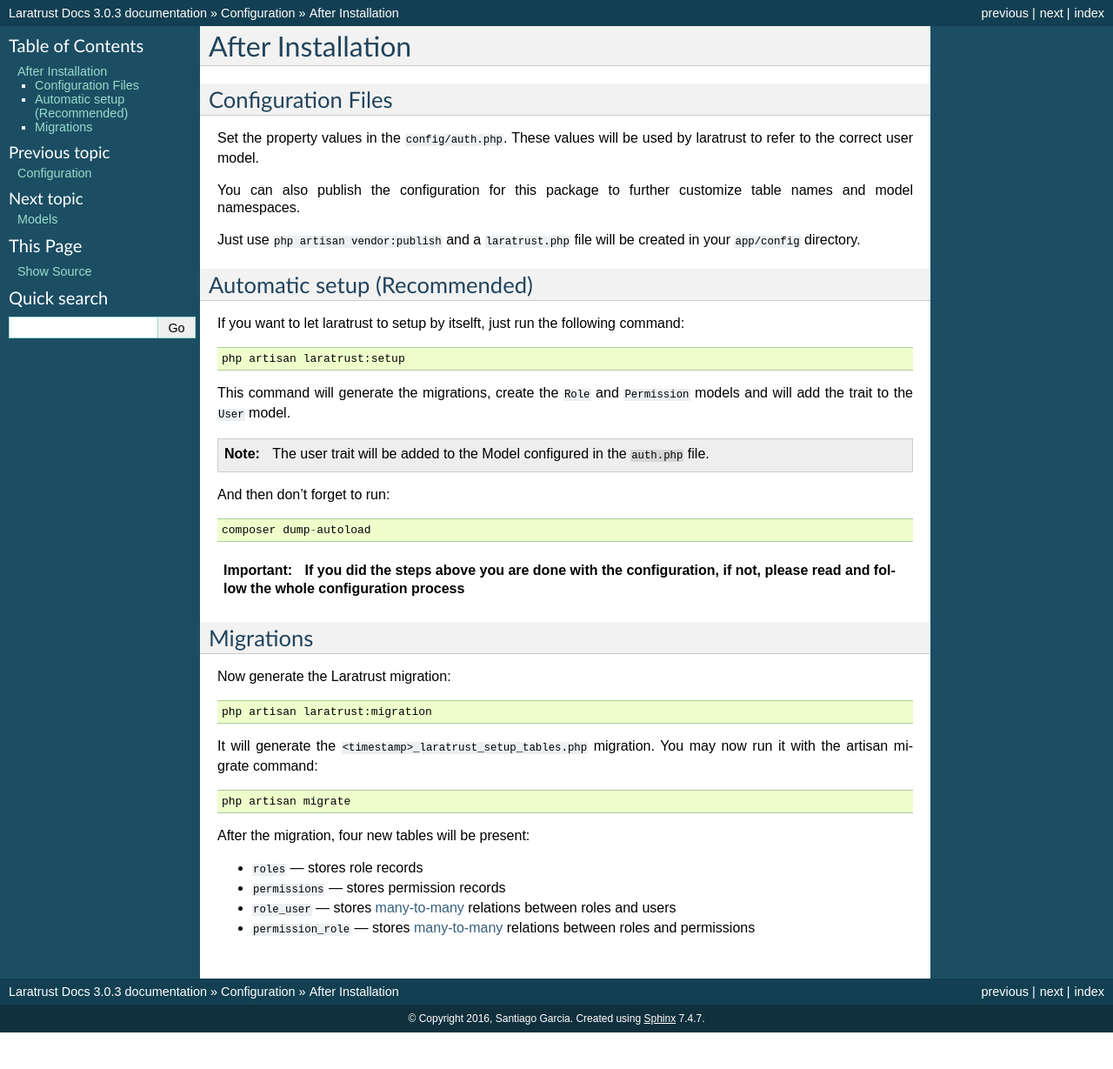
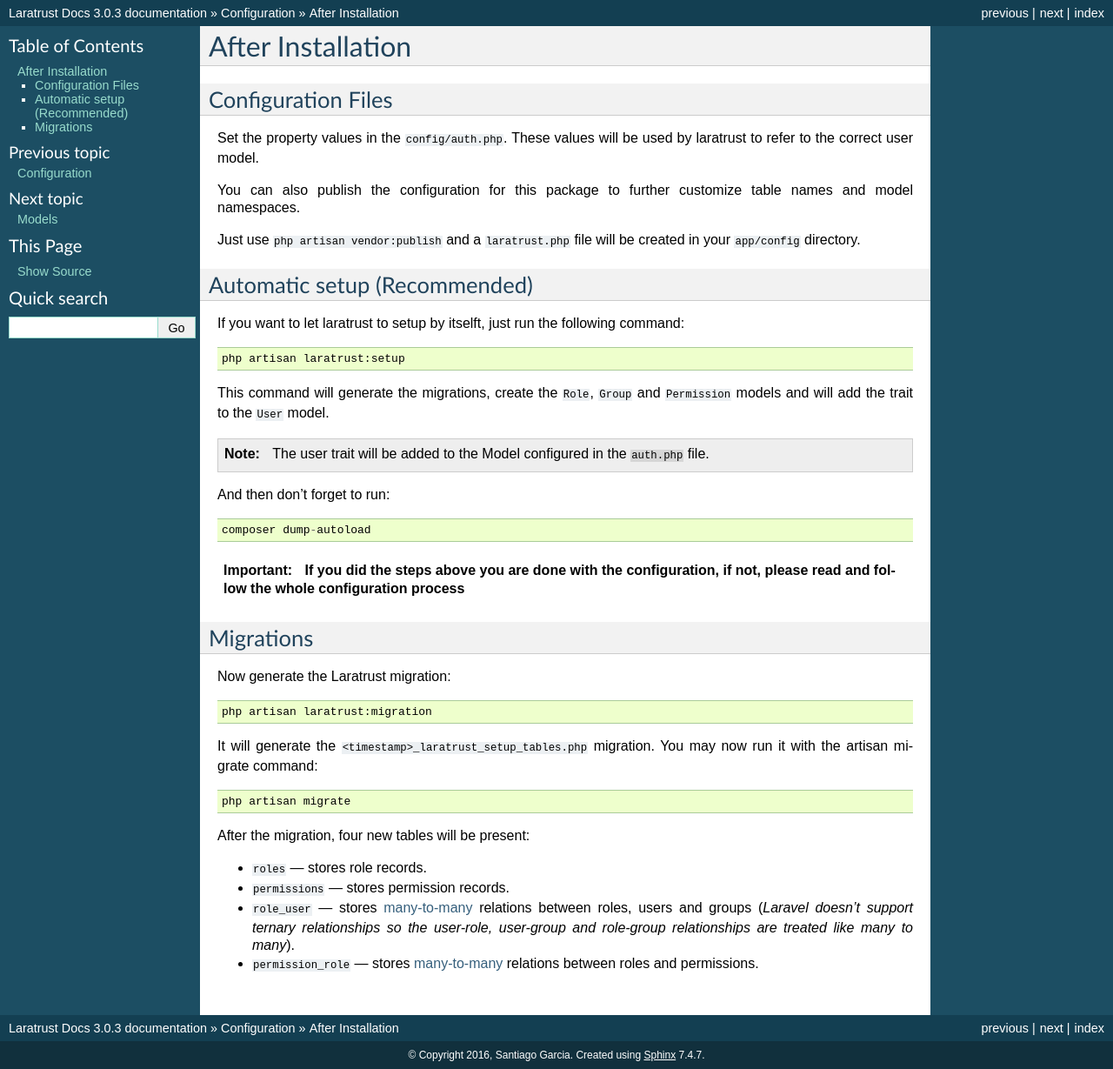
Before and after one commit to santigarcor/laratrust, a Sphinx documentation site: the page built from docs/configuration/after_installation.rst, in a window 1280 px wide. Shown: the whole page at 87% size. Built offline with Sphinx 7.4.7, drawn with Linux system fonts in a browser that asks for light colours; before the commit the page ends 1187 px from its top, so only the background shows below that.

Commit message:
Add Groups relationship and updated docs

```diff
--- a/docs/configuration/after_installation.rst
+++ b/docs/configuration/after_installation.rst
@@ -17,7 +17,7 @@
 
     php artisan laratrust:setup
 
-This command will generate the migrations, create the ``Role`` and ``Permission`` models and will add the trait to the ``User`` model.
+This command will generate the migrations, create the ``Role``, ``Group`` and ``Permission`` models and will add the trait to the ``User`` model.
 
 .. NOTE::
     The user trait will be added to the Model configured in the ``auth.php`` file.
@@ -43,7 +43,7 @@
 
 After the migration, four new tables will be present:
 
-* ``roles`` — stores role records
-* ``permissions`` — stores permission records
-* ``role_user`` — stores `many-to-many <https://laravel.com/docs/eloquent-relationships#many-to-many>`_ relations between roles and users
-* ``permission_role`` — stores `many-to-many <https://laravel.com/docs/eloquent-relationships#many-to-many>`_ relations between roles and permissions
+* ``roles`` — stores role records.
+* ``permissions`` — stores permission records.
+* ``role_user`` — stores `many-to-many <https://laravel.com/docs/eloquent-relationships#many-to-many>`_ relations between roles, users and groups (*Laravel doesn't support ternary relationships so the user-role, user-group and role-group relationships are treated like many to many*).
+* ``permission_role`` — stores `many-to-many <https://laravel.com/docs/eloquent-relationships#many-to-many>`_ relations between roles and permissions.
--- a/docs/configuration/models/index.rst
+++ b/docs/configuration/models/index.rst
@@ -5,4 +5,5 @@
 
     role
     permission
+    group
     user
--- a/docs/configuration/seeder.rst
+++ b/docs/configuration/seeder.rst
@@ -1,5 +1,8 @@
 Seeder
 ======
+
+.. NOTE::
+    The seeder doesn't support the groups feature yet.
 
 Laratrust comes with a database seeder, this seeder helps you filling the permissions for each role depending on the module, and creates one user for each role.
 
--- a/docs/installation.rst
+++ b/docs/installation.rst
@@ -3,11 +3,11 @@
 
 1. In order to install Laravel 5 Laratrust, just add the following to your composer.json. Then run ``composer update``::
 
-        "santigarcor/laratrust": "3.0.*"
+        "santigarcor/laratrust": "3.1.*"
 
    or you can run the `composer require` command from your terminal::
 
-        composer require "santigarcor/laratrust:3.0.*"
+        composer require "santigarcor/laratrust:3.1.*"
 
 2. Then in your ``config/app.php`` add the following to the providers array::
 
```
Also changed, not shown: docs/configuration/models/group.rst (added, +22 -0 lines), docs/usage/concepts.rst (+7 -0 lines), 1 other file.
